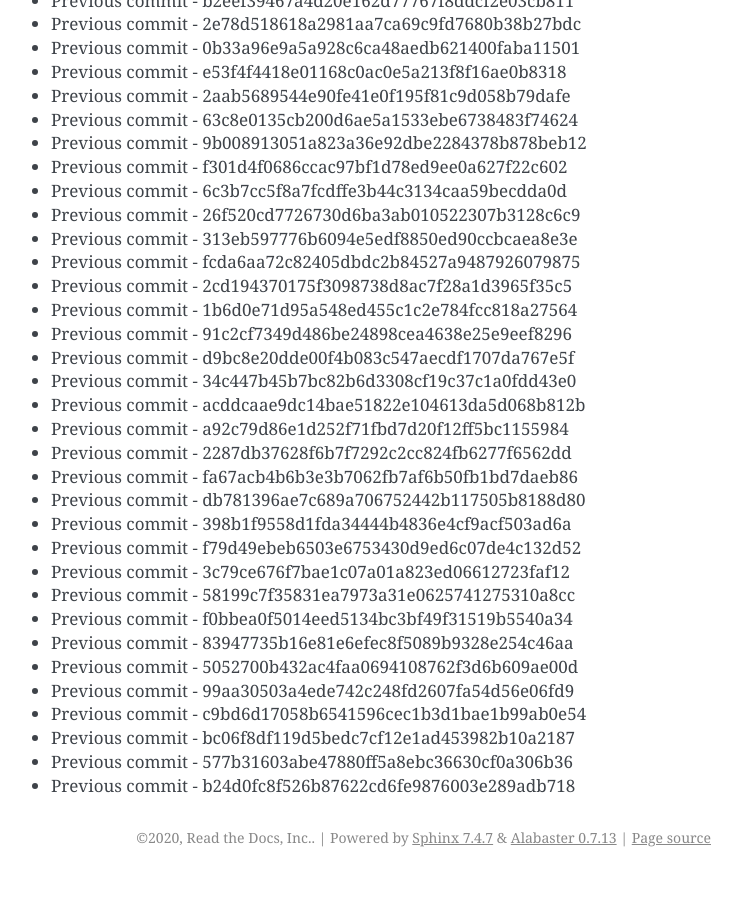
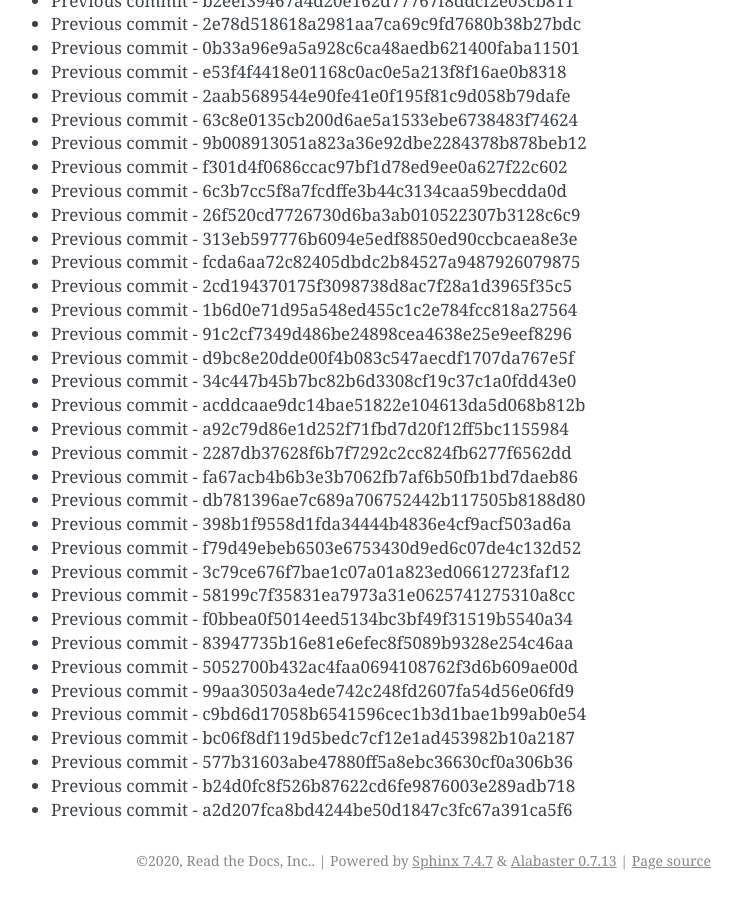
Before and after one commit to readthedocs/rtd-git-stresstest, a Sphinx documentation site: the page built from docs/updates.rst, in a window 1280 px wide and 900 px high, scrolled down 78090 px. Shown: the whole window, without its empty margins (399-1141 px from the left). Built offline with Sphinx 7.4.7, drawn with Linux system fonts in a browser that asks for light colours; before the commit the page ends 78967 px from its top, so only the background shows below that.

Commit message:
Generating commit from previous: a2d207fca8bd4244be50d1847c3fc67a391ca5f6

```diff
--- a/docs/updates.rst
+++ b/docs/updates.rst
@@ -3313,3 +3313,4 @@ It can be tested for any performance characteristics.
 * Previous commit - bc06f8df119d5bedc7cf12e1ad453982b10a2187
 * Previous commit - 577b31603abe47880ff5a8ebc36630cf0a306b36
 * Previous commit - b24d0fc8f526b87622cd6fe9876003e289adb718
+* Previous commit - a2d207fca8bd4244be50d1847c3fc67a391ca5f6
```
